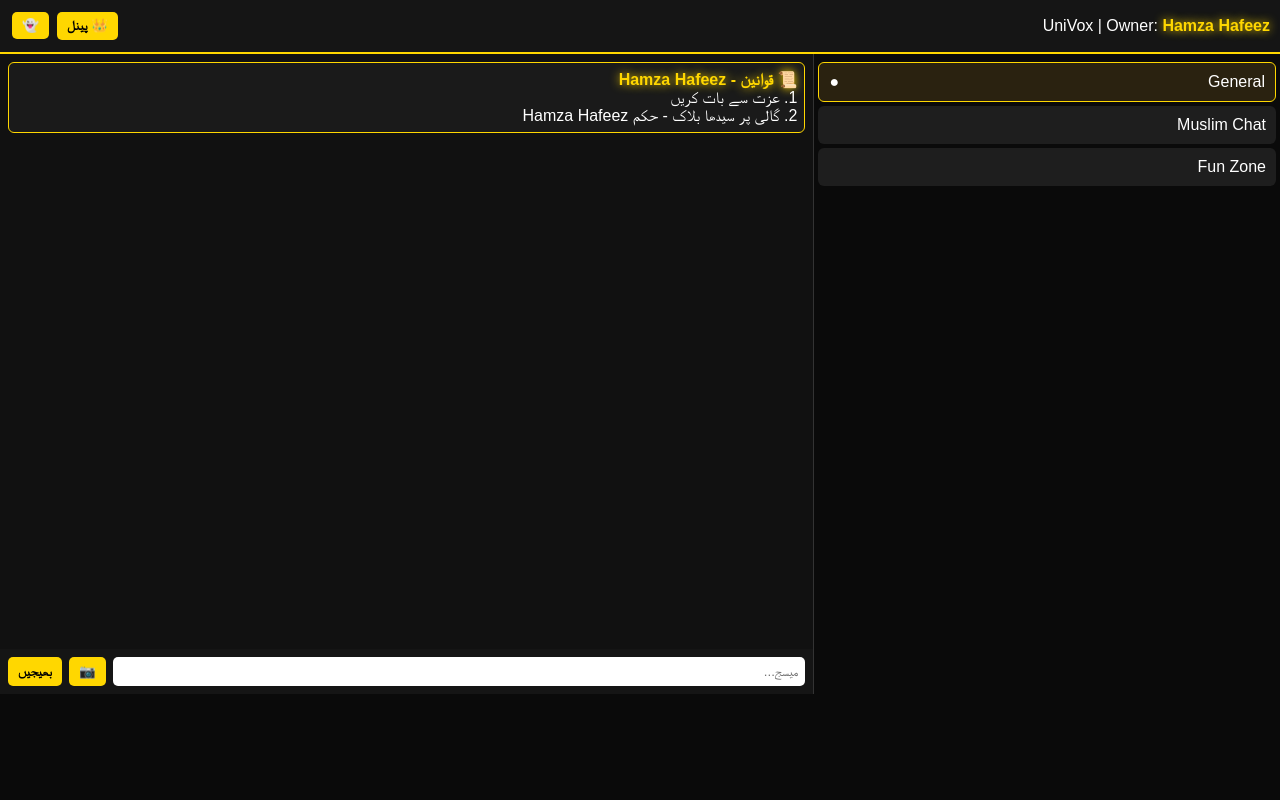
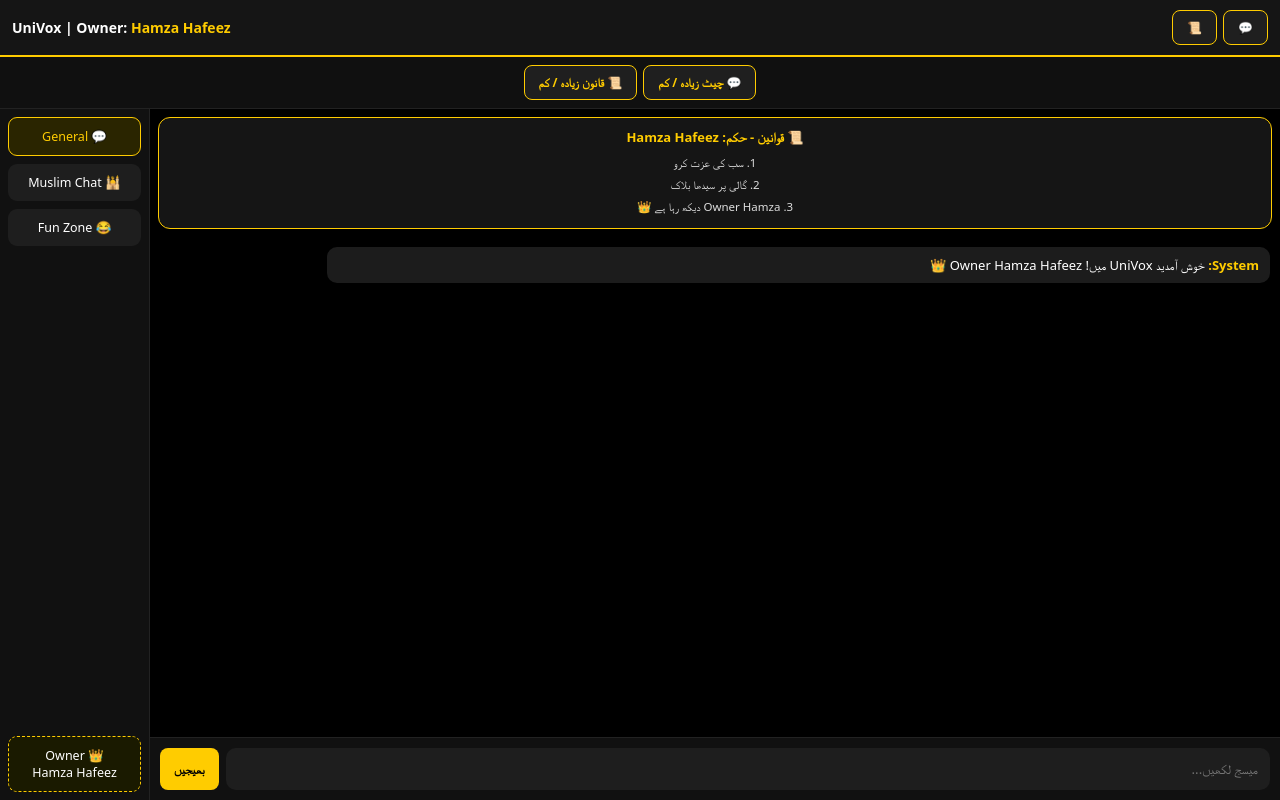
Before and after one commit to hafeezhamza920-ctrl/univox, a plain HTML site: page index.html in a window 1280 px wide. Drawn offline with Linux system fonts and the light colour scheme.

Commit message:
Update index.html

```diff
--- a/index.html
+++ b/index.html
@@ -1,61 +1,78 @@
+
 <!DOCTYPE html>
 <html lang="ur" dir="rtl">
 <head>
-<meta charset="UTF-8"><meta name="viewport" content="width=device-width,initial-scale=1">
+<meta charset="UTF-8">
+<meta name="viewport" content="width=device-width, initial-scale=1.0">
 <title>UniVox - Owner Hamza Hafeez</title>
 <style>
-body{margin:0;background:#0a0a0a;color:#fff;font-family:sans-serif}
-.top{background:#151515;padding:10px;border-bottom:2px solid gold;display:flex;justify-content:space-between;align-items:center}
-.gold{color:gold;font-weight:bold;text-shadow:0 0 10px gold}
-.admin{border:2px solid gold;background:#1a1a1a;margin:8px;padding:10px;border-radius:8px;display:none}
-.room{padding:10px;margin:4px 0;background:#1e1e1e;border-radius:6px;display:flex;justify-content:space-between;cursor:pointer}
-.room.active{border:1px solid gold;background:#2a2210}
-.msg{margin:6px 0;padding:8px;background:#222;border-radius:8px;word-break:break-word}
-.owner{border-right:4px solid gold}
-.btn{background:gold;color:#000;border:0;padding:6px 10px;margin:2px;border-radius:5px;font-weight:bold}
-input{padding:7px;border-radius:5px;border:0;margin:2px}
+*{margin:0;padding:0;box-sizing:border-box;font-family:system-ui}
+body{background:#080808;color:#fff;height:100vh;display:flex;flex-direction:column;overflow:hidden}
+.header{background:#151515;border-bottom:2px solid #ffcc00;padding:10px 12px;display:flex;justify-content:space-between;align-items:center}
+.header h1{font-size:14px} .header h1 span{color:#ffcc00}
+.top-controls{display:flex;gap:6px;padding:8px;background:#101010;border-bottom:1px solid #222;justify-content:center;flex-wrap:wrap}
+.btn{border:none;border-radius:8px;padding:8px 14px;font-weight:bold;cursor:pointer;font-size:12px}
+.btn-y{background:#ffcc00;color:#000}
+.btn-o{background:#1f1f1f;color:#ffcc00;border:1px solid #ffcc00}
+.main{flex:1;display:flex;overflow:hidden}
+.chat-area{flex:1;display:flex;flex-direction:column;background:#000}
+.rules{background:#151515;border:1px solid #ffcc00;margin:8px;border-radius:12px;padding:10px;transition:all 0.3s ease}
+.rules.collapsed{height:0;opacity:0;padding:0;margin:0;border:none;overflow:hidden}
+.rules h3{color:#ffcc00;text-align:center;font-size:13px;margin-bottom:6px}
+.rules p{font-size:11.5px;line-height:1.9;text-align:center;color:#ddd}
+#messages{flex:1;overflow-y:auto;padding:10px;display:flex;flex-direction:column;gap:8px}
+.msg{background:#1c1c1c;padding:9px 11px;border-radius:10px;font-size:13px;max-width:85%}
+.msg b{color:#ffcc00}
+.sidebar{width:150px;background:#111;border-right:1px solid #222;padding:8px;display:flex;flex-direction:column;gap:8px;transition:all 0.3s ease}
+.sidebar.hidden{width:0;padding:0;opacity:0;overflow:hidden;border:none}
+.room{background:#1e1e1e;padding:10px;border-radius:9px;text-align:center;font-size:12.5px}
+.room.active{background:#2a2500;border:1px solid #ffcc00;color:#ffcc00}
+.input-bar{display:flex;gap:7px;padding:10px;background:#111;border-top:1px solid #222}
+.input-bar input{flex:1;padding:12px;border-radius:10px;border:none;outline:none;background:#1e1e1e;color:#fff}
 </style>
 </head>
 <body>
-<div class="top">
-<div>UniVox | Owner: <span class="gold">Hamza Hafeez</span> <small id="gTxt"></small></div>
-<div><button class="btn" onclick="a.style.display=a.style.display=='none'?'block':'none';render()">👑 پینل</button> <button class="btn" onclick="ghost=!ghost;gTxt.innerText=ghost?'[Ghost]':'';alert(ghost?'Ghost Mode ON - آپ چھپ کر جائیں گے':'Ghost OFF - گولڈن نام سے')">👻</button></div>
+<div class="header">
+<div style="display:flex;gap:6px">
+<button class="btn btn-o" onclick="toggleChat()">💬</button>
+<button class="btn btn-o" onclick="toggleRules()">📜</button>
 </div>
-
-<div id="a" class="admin">
-<h3 class="gold">Hamza Hafeez - Supreme Control</h3>
-<b>قانون کنٹرول (بنائیں / کم کریں)</b><br>
-<input id="lawIn" placeholder="نیا قانون لکھیں" style="width:58%"><button class="btn" onclick="addLaw()">Add قانون</button>
-<div id="lawList" style="margin:8px 0"></div>
-<hr>
-<b>چیٹ کنٹرول (زیادہ / کم)</b><br>
-<input id="roomIn" placeholder="نئے کمرے کا نام"><button class="btn" onclick="addRoom()">+ کمرہ بناؤ</button>
-<div id="roomAdmin" style="margin-top:6px"></div>
+<h1>UniVox | Owner: <span>Hamza Hafeez</span></h1>
 </div>
-
-<div style="display:flex;height:80vh">
-<div style="width:36%;border-left:1px solid #333;overflow:auto;padding:4px"><div id="rooms"></div></div>
-<div style="width:64%;display:flex;flex-direction:column">
-<div id="chat" style="flex:1;overflow:auto;padding:8px;background:#111"></div>
-<div style="display:flex;padding:6px;gap:3px;background:#151515"><input id="msgIn" placeholder="میسج..." style="flex:1"><input type="file" id="imgF" hidden accept="image/*" onchange="sendImg(event)"><button class="btn" onclick="imgF.click()">📷</button><button class="btn" onclick="sendMsg()">بھیجیں</button></div>
+<div class="top-controls">
+<button class="btn btn-o" onclick="toggleChat()">💬 چیٹ زیادہ / کم</button>
+<button class="btn btn-o" onclick="toggleRules()">📜 قانون زیادہ / کم</button>
+</div>
+<div class="main">
+<div class="chat-area">
+<div id="rulesBox" class="rules">
+<h3>📜 قوانین - حکم: Hamza Hafeez</h3>
+<p>1. سب کی عزت کرو<br>2. گالی پر سیدھا بلاک<br>3. Owner Hamza دیکھ رہا ہے 👑</p>
+</div>
+<div id="messages">
+<div class="msg"><b>System:</b> خوش آمدید UniVox میں! Owner Hamza Hafeez 👑</div>
+</div>
+<div class="input-bar">
+<input id="msgInput" placeholder="میسج لکھیں..." onkeydown="if(event.key==='Enter')sendMsg()">
+<button class="btn btn-y" onclick="sendMsg()">بھیجیں</button>
 </div>
 </div>
-
+<div id="sidebar" class="sidebar">
+<div class="room active">💬 General</div>
+<div class="room">🕌 Muslim Chat</div>
+<div class="room">😂 Fun Zone</div>
+<div class="room" style="margin-top:auto;background:#1a1a00;border:1px dashed #ffcc00">👑 Owner<br>Hamza Hafeez</div>
+</div>
+</div>
 <script>
-let a=document.getElementById("a"), ghost=false, cur="General"
-let rooms=JSON.parse(localStorage.getItem("uv_r")||'["General","Muslim Chat","Fun Zone"]')
-let msgs=JSON.parse(localStorage.getItem("uv_m")||"{}")
-let laws=JSON.parse(localStorage.getItem("uv_l")||'["عزت سے بات کریں","گالی پر سیدھا بلاک - حکم Hamza Hafeez"]')
-function addLaw(){let v=lawIn.value.trim();if(!v)return;laws.push(v);localStorage.setItem("uv_l",JSON.stringify(laws));lawIn.value="";render()}
-function delLaw(i){laws.splice(i,1);localStorage.setItem("uv_l",JSON.stringify(laws));render()}
-function addRoom(){let v=roomIn.value.trim();if(!v)return;rooms.push(v);localStorage.setItem("uv_r",JSON.stringify(rooms));roomIn.value="";cur=v;render()}
-function delRoom(i){if(!confirm(rooms[i]+" ڈیلیٹ کرنا ہے؟"))return;rooms.splice(i,1);localStorage.setItem("uv_r",JSON.stringify(rooms));cur=rooms[0]||"General";render()}
-function sendMsg(){let t=msgIn.value.trim();if(!t)return;if(!msgs[cur])msgs[cur]=[];msgs[cur].push({u:ghost?"Anonymous": "Hamza Hafeez",t:t,own:!ghost});localStorage.setItem("uv_m",JSON.stringify(msgs));msgIn.value="";renderChat()}
-function sendImg(e){let f=e.target.files[0];if(!f)return;let r=new FileReader();r.onload=()=>{if(!msgs[cur])msgs[cur]=[];msgs[cur].push({u:ghost?"Anonymous":"Hamza Hafeez",img:r.result,own:!ghost});localStorage.setItem("uv_m",JSON.stringify(msgs));renderChat()};r.readAsDataURL(f)}
-function render(){roomsDiv.innerHTML=rooms.map(r=>`<div class="room ${r==cur?'active':''}" onclick="cur='${r}';renderChat();render()"><span>${r}</span><span>${r==cur?'●':''}</span></div>`).join("");roomAdmin.innerHTML=rooms.map((r,i)=>`<div class="room">${r} <button class="btn" onclick="delRoom(${i})">کم کریں</button></div>`).join("");lawList.innerHTML=laws.map((l,i)=>`<div> ${i+1}. ${l} <button class="btn" onclick="delLaw(${i})">ڈیلیٹ / کم</button></div>`).join("");renderChat()}
-function renderChat(){let m=msgs[cur]||[];chat.innerHTML=`<div style="background:#1a1a1a;border:1px solid gold;padding:7px;border-radius:6px;margin-bottom:8px"><b class="gold">📜 قوانین - Hamza Hafeez</b><br>${laws.map((l,i)=>i+1+". "+l).join("<br>")}</div>`+m.map((x,i)=>`<div class="msg ${x.own?'owner':''}"><b class="${x.own?'gold':''}">${x.u}</b>: ${x.t||""} ${x.img?`<br><img src="${x.img}" style="max-width:160px;border-radius:8px;margin-top:4px">`:""} <button class="btn" onclick="msgs['${cur}'].splice(${i},1);localStorage.setItem('uv_m',JSON.stringify(msgs));renderChat()">ڈیلیٹ</button></div>`).join("");chat.scrollTop=chat.scrollHeight}
-let roomsDiv=document.getElementById("rooms"), roomAdmin=document.getElementById("roomAdmin"), lawList=document.getElementById("lawList"), chat=document.getElementById("chat"), msgIn=document.getElementById("msgIn"), lawIn=document.getElementById("lawIn"), roomIn=document.getElementById("roomIn"), imgF=document.getElementById("imgF"), gTxt=document.getElementById("gTxt")
-render()
+function toggleChat(){document.getElementById('sidebar').classList.toggle('hidden');}
+function toggleRules(){document.getElementById('rulesBox').classList.toggle('collapsed');}
+function sendMsg(){
+let inp=document.getElementById('msgInput'); if(!inp.value.trim()) return;
+let box=document.getElementById('messages'); let d=document.createElement('div'); d.className='msg';
+d.innerHTML='<b style=color:#ffcc00>You:</b> '+inp.value;
+box.appendChild(d); inp.value=''; box.scrollTop=box.scrollHeight;
+}
 </script>
 </body>
 </html>
```
